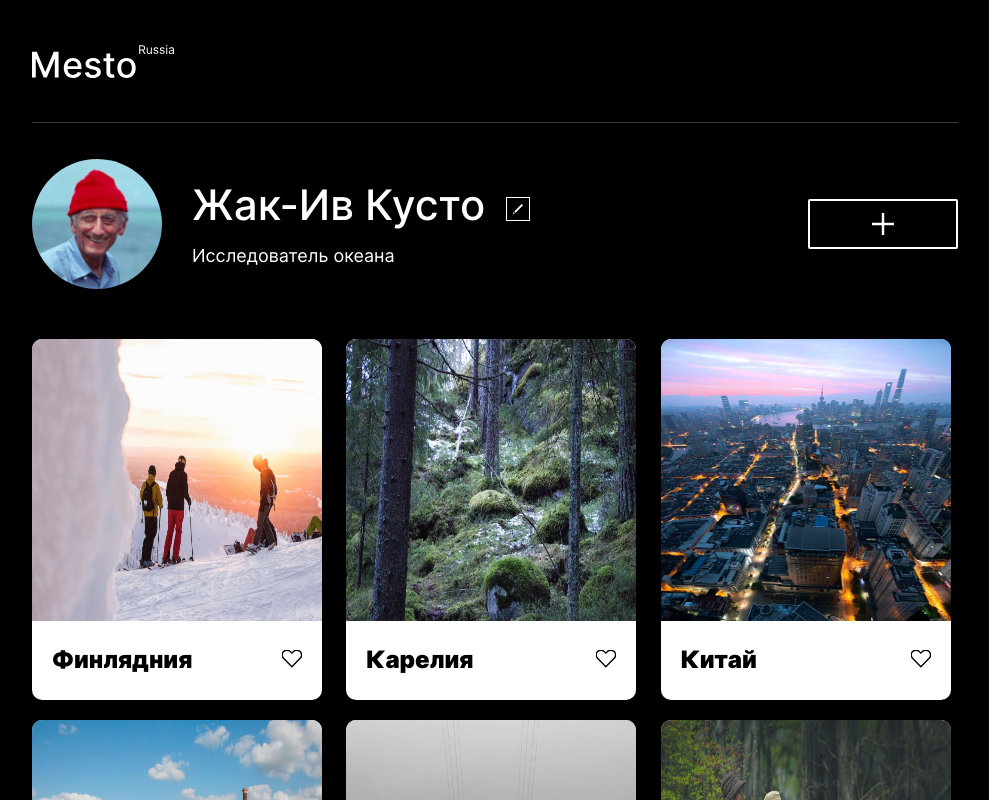
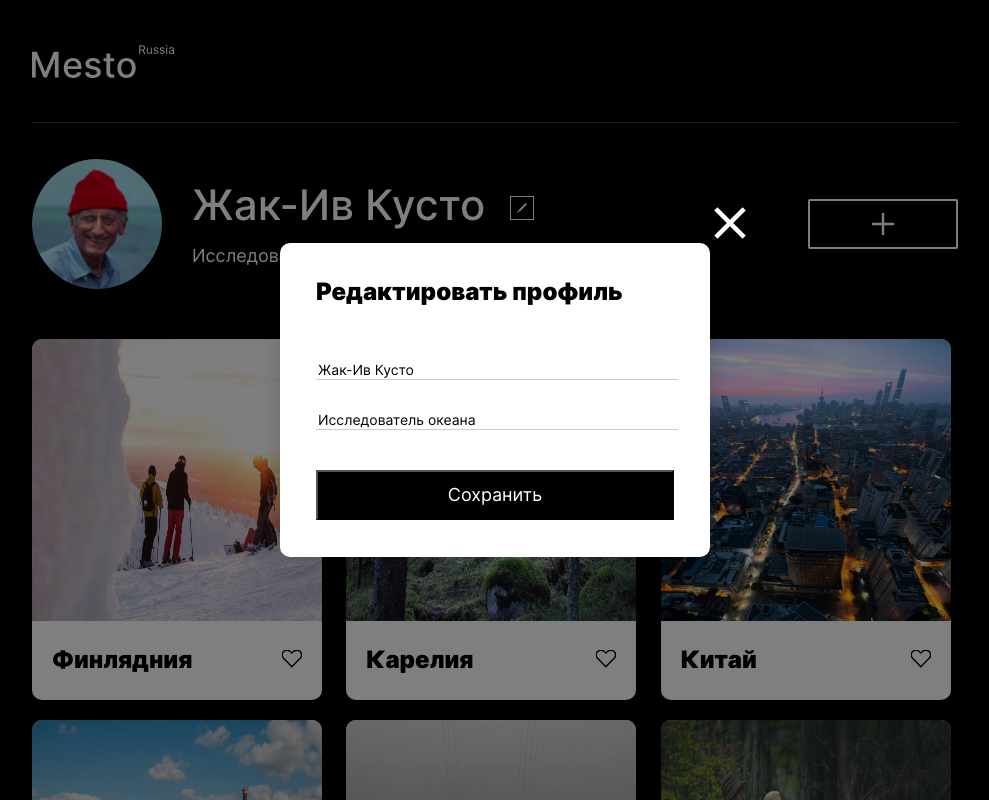
Before and after one commit to IvanSosnovich/mesto, a plain HTML site: page index.html in a window 1280 px wide. Both pictures are taken after a click on the button 663 px from the left and 209 px from the top of the page. Shown: the top 800 px of the page, without its empty margins (145-1134 px from the left). Drawn offline with Linux system fonts and the light colour scheme.

Commit message:
feat: Сделать js тз
1. Открыть форму
2. Закрыть форму
3. Изменить текст в профиле

```diff
--- a/blocks/card/__title/card__title.css
+++ b/blocks/card/__title/card__title.css
@@ -5,4 +5,8 @@
   font-weight: 900;
   font-size: 24px;
   line-height: 29px;
+
+  text-overflow: ellipsis;
+  white-space: nowrap;
+  overflow: hidden;
 }
--- /dev/null
+++ b/blocks/popup/_no-active/popup_no-active.css
@@ -0,0 +1,3 @@
+.popup_no-active {
+  display: none;
+}
--- a/blocks/popup/popup.css
+++ b/blocks/popup/popup.css
@@ -9,5 +9,4 @@
   right: 0;
   bottom: 0;
   background-color: rgba(0, 0, 0, 0.5);
-  display: none;
 }
--- a/blocks/profile/__edit-button/profile__edit-button.css
+++ b/blocks/profile/__edit-button/profile__edit-button.css
@@ -1,6 +1,6 @@
 .profile__edit-button {
   padding: 0;
-  margin: 0 0 0 10px;
+  margin: 0 0 0 25px;
 
   box-sizing: border-box;
   width: 24px;
--- /dev/null
+++ b/blocks/profile/__position-text-button/profile__position-text-button.css
@@ -0,0 +1,5 @@
+.profile__position-text-button {
+  display: flex;
+  align-items: baseline;
+  justify-content: flex-end;
+}
--- a/index.html
+++ b/index.html
@@ -16,9 +16,10 @@
         <div class="profile__info">
           <img src="./images/profile__image.jpg" alt="Аватарка главного путешественника" class="profile__image">
             <div class="profile__text">
-              <h2 class="profile__title">Жак-Ив Кусто
+              <div class="profile__position-text-button">
+                <h2 class="profile__title">Жак-Ив Кусто</h2>
                 <button class="profile__edit-button"></button>
-              </h2>
+              </div>
               <p class="profile__subtitle">Исследователь океана</p>
             </div>
           </div>
@@ -75,12 +76,12 @@
         </article>
 
       </section>
-      <form action="" class="popup">
+      <form action="" class="popup popup_no-active">
         <div class="popup__container">
           <h2 class="popup__title">Редактировать профиль</h2>
           <button type="reset" class="popup__close-button"></button>
-          <input type="text" value="text" class="popup__input">
-          <input type="text" value="text" class="popup__input">
+          <input type="text" class="popup__input">
+          <input type="text" class="popup__input">
           <button type="submit" class="popup__save-button">Сохранить</button>
         </div>
       </form>
@@ -89,5 +90,6 @@
      <h1 class="footer__title">&copy; 2020 Mesto Russia</h1>
     </footer>
   </div>
+  <script src="./index.js"></script>
 </body>
 </html>
--- /dev/null
+++ b/index.js
@@ -0,0 +1,47 @@
+const mainContainer = document.querySelector('main'); // Находим главный контейнер
+const profileContainer = mainContainer.querySelector('.profile'); // Находим секцию профиля
+
+// Находим значения текста в профиле
+const profileTitle = profileContainer.querySelector('.profile__title');
+const profileSubTitle = profileContainer.querySelector('.profile__subtitle');
+
+// Находим кнопку редактирования профиля
+const editProfileInfoButton = profileContainer.querySelector('.profile__edit-button');
+editProfileInfoButton.addEventListener('click', showEditForm);
+
+// Находим форму редактирования профиля
+const formEditProfile = mainContainer.querySelector('.popup');
+
+// Находим кнопку закрытия формы
+const closeEditFormButton = formEditProfile.querySelector('.popup__close-button');
+closeEditFormButton.addEventListener('click', closeEditForm); // Добовляем слушателя кнопки закрытия формы
+
+//Находим кнопку сохранения введенных данных
+const saveEditFormButton = formEditProfile.querySelector('.popup__save-button');
+saveEditFormButton.addEventListener('click', saveEditFormValue);
+
+// Находим текстовые поля формы
+const formValue = formEditProfile.querySelectorAll('input');
+
+
+
+// Функция открытия формы для редактирования профиля
+function showEditForm() {
+  formEditProfile.classList.remove('popup_no-active');
+  formEditProfile.classList.add('popup');
+  formValue[0].value = profileTitle.textContent;
+  formValue[1].value = profileSubTitle.textContent;
+}
+
+// Функция закрытия формы редактирования профиля
+function closeEditForm() {
+  formEditProfile.classList.add('popup_no-active');
+  formEditProfile.classList.remove('popup');
+}
+
+function saveEditFormValue(event) {
+  event.preventDefault();
+  profileTitle.textContent = formValue[0].value;
+  profileSubTitle.textContent = formValue[1].value;
+  closeEditForm();
+}
--- a/pages/index.css
+++ b/pages/index.css
@@ -17,6 +17,7 @@
 @import url(../blocks/profile/__info/profile__info.css);
 @import url(../blocks/profile/__image/profile__image.css);
 @import url(../blocks/profile/__text/profile__text.css);
+@import url(../blocks/profile/__position-text-button/profile__position-text-button.css);
 @import url(../blocks/profile/__title/profile__title.css);
 @import url(../blocks/profile/__subtitle/profile__subtitle.css);
 @import url(../blocks/profile/__edit-button/profile__edit-button.css);
@@ -36,6 +37,7 @@
 
 /*popup*/
 @import url(../blocks/popup/popup.css);
+@import url(../blocks/popup/_no-active/popup_no-active.css);
 @import url(../blocks/popup/__container/popup__container.css);
 @import url(../blocks/popup/__title/popup__title.css);
 @import url(../blocks/popup/__close-button/popup__close-button.css);
```
